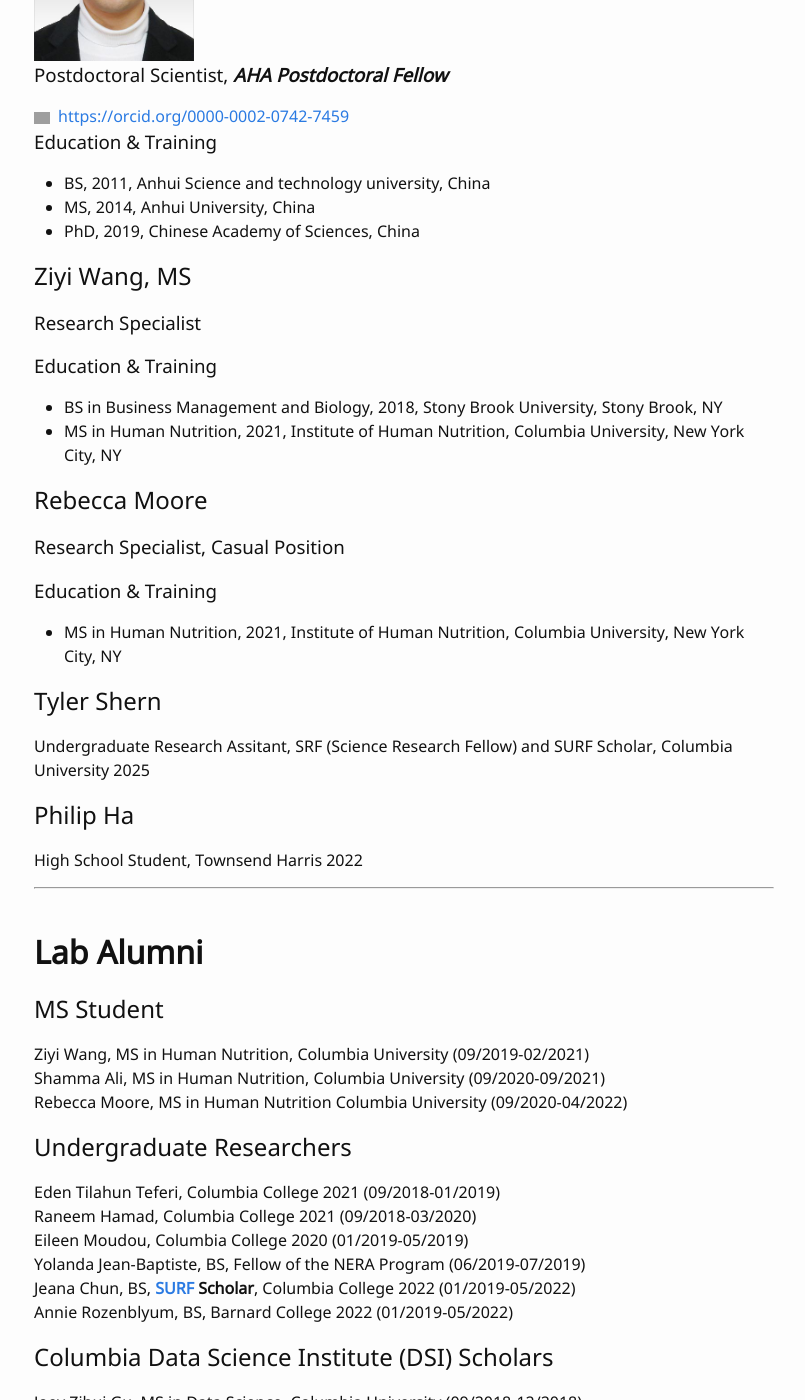
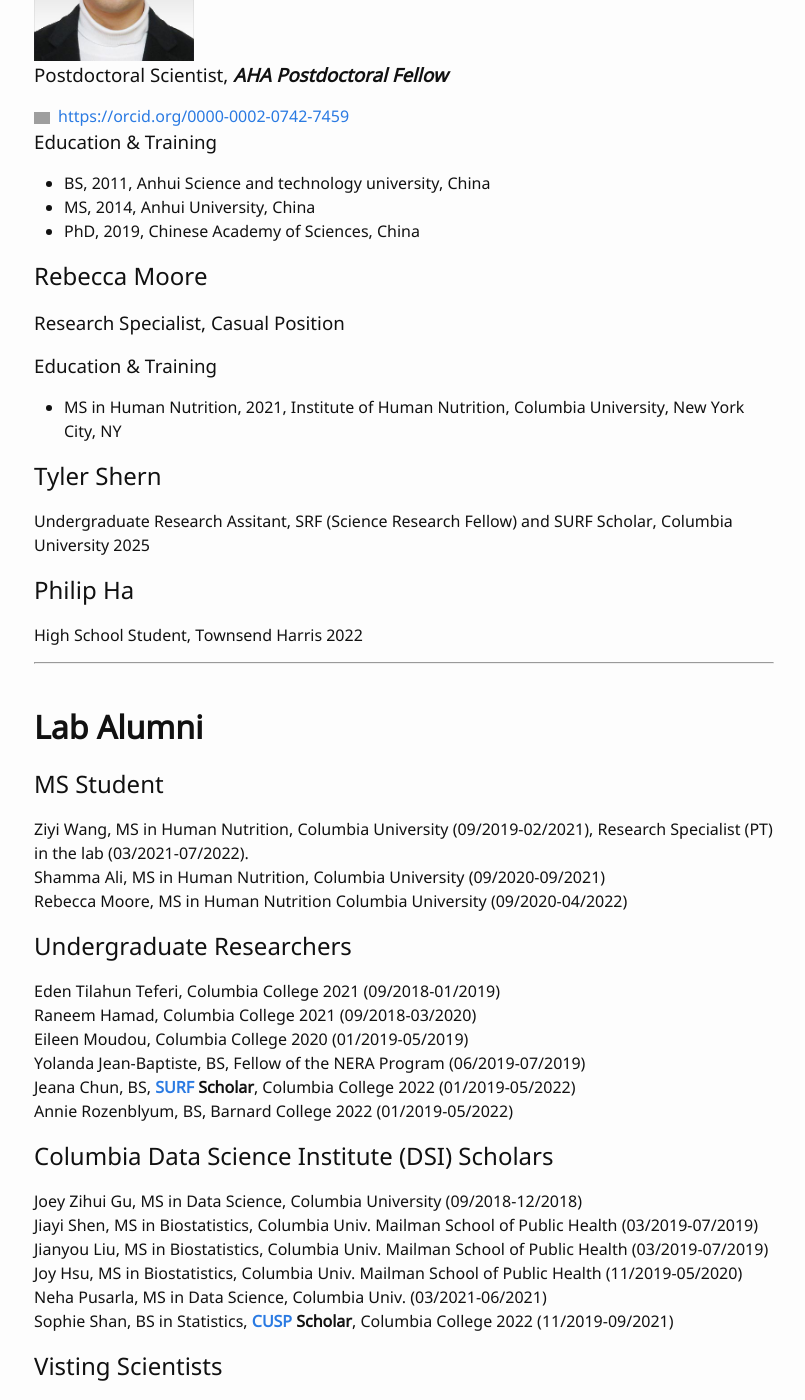
Before and after one commit to hanruizhang/zhanglab, a Jekyll site: the page built from 2_People.md, in a window 1280 px wide and 1400 px high, scrolled down 2191 px. Shown: the whole window, without its empty margins (236-1041 px from the left). Built offline with Jekyll 4.4.1, drawn with Linux system fonts in a browser that asks for light colours; comment, search, counter and statistics services are not loaded; grey boxes are pictures that could not be loaded.

Commit message:
Update 2_People.md

```diff
--- a/2_People.md
+++ b/2_People.md
@@ -72,12 +72,6 @@ I am interested in the functional interrogation of coronary artery disease-assoc
 - MS, 2014, Anhui University, China
 - PhD, 2019, Chinese Academy of Sciences, China
 
-## Ziyi Wang, MS
-### Research Specialist
-### Education & Training
-- BS in Business Management and Biology, 2018, Stony Brook University, Stony Brook, NY
-- MS in Human Nutrition, 2021, Institute of Human Nutrition, Columbia University, New York City, NY
-
 ## Rebecca Moore
 ### Research Specialist, Casual Position
 ### Education & Training
@@ -94,7 +88,7 @@ I am interested in the functional interrogation of coronary artery disease-assoc
 
 # **Lab Alumni**
 ## MS Student
-Ziyi Wang, MS in Human Nutrition, Columbia University (09/2019-02/2021)
+Ziyi Wang, MS in Human Nutrition, Columbia University (09/2019-02/2021), Research Specialist (PT) in the lab (03/2021-07/2022).
 Shamma Ali, MS in Human Nutrition, Columbia University (09/2020-09/2021)
 Rebecca Moore, MS in Human Nutrition Columbia University (09/2020-04/2022)
 
```
